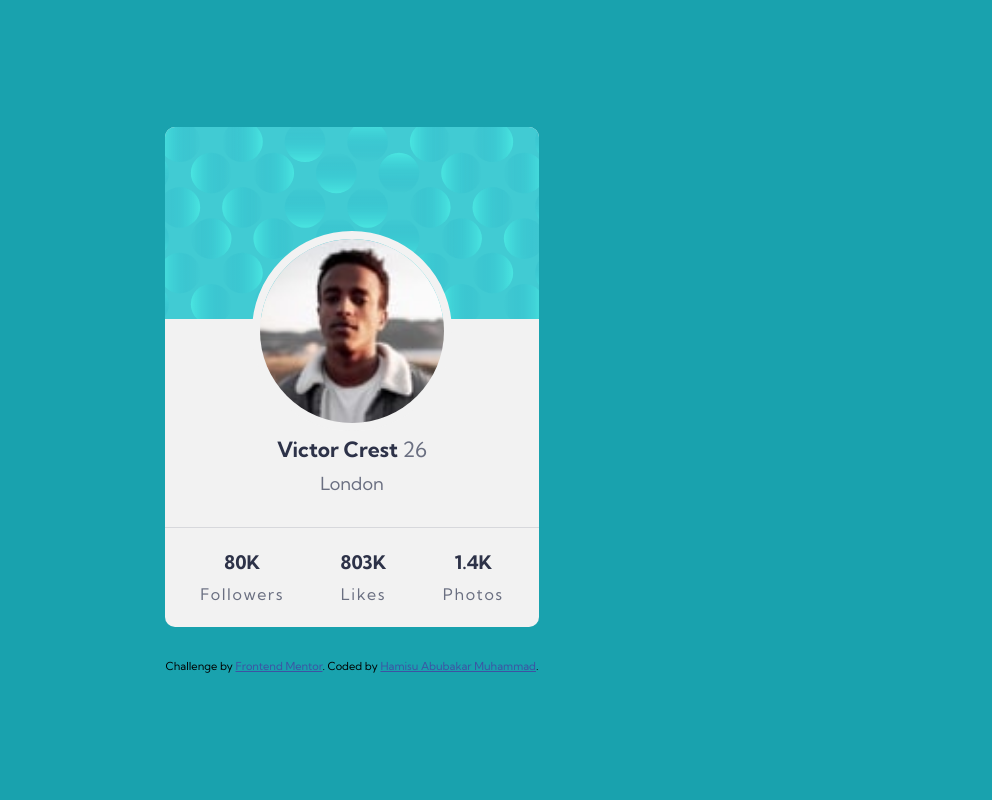
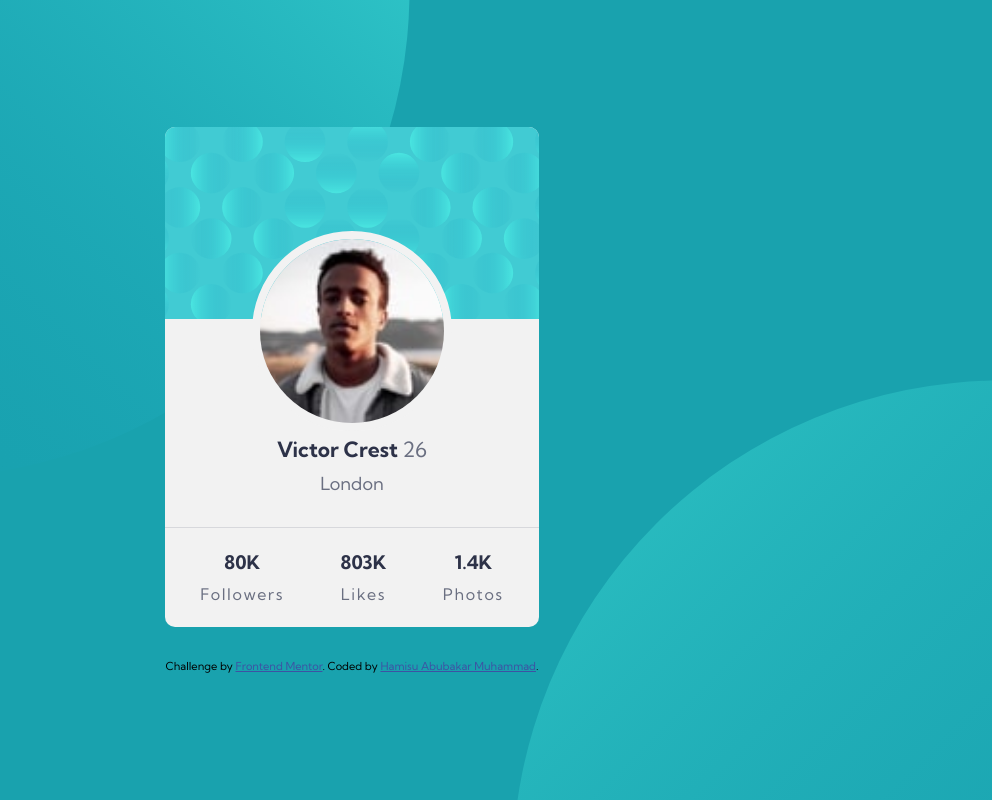
Before and after one commit to brilliant-smart/profile-card-component, a plain HTML site: page index.html in a window 1280 px wide. Shown: the whole page, without its empty margins (288-1280 px from the left). Drawn offline with Linux system fonts and the light colour scheme; the site is published under a folder, as on GitHub Pages, so addresses that start at the root find nothing.

Commit message:
css and readme edit

```diff
--- a/style.css
+++ b/style.css
@@ -21,7 +21,7 @@ body {
     justify-content: center;
     height: 100vh;
     width: 100vw;
-    background-image: url("/images/bg-pattern-top.svg"), url("/images/bg-pattern-bottom.svg");
+    background-image: url("./images/bg-pattern-top.svg"), url("./images/bg-pattern-bottom.svg");
     background-color: var(--Dark-cyan);
     background-position: -17.5rem -31.25rem, 50rem 23.75rem;
     background-repeat: no-repeat;
```
Also changed, not shown: 1 other file.
